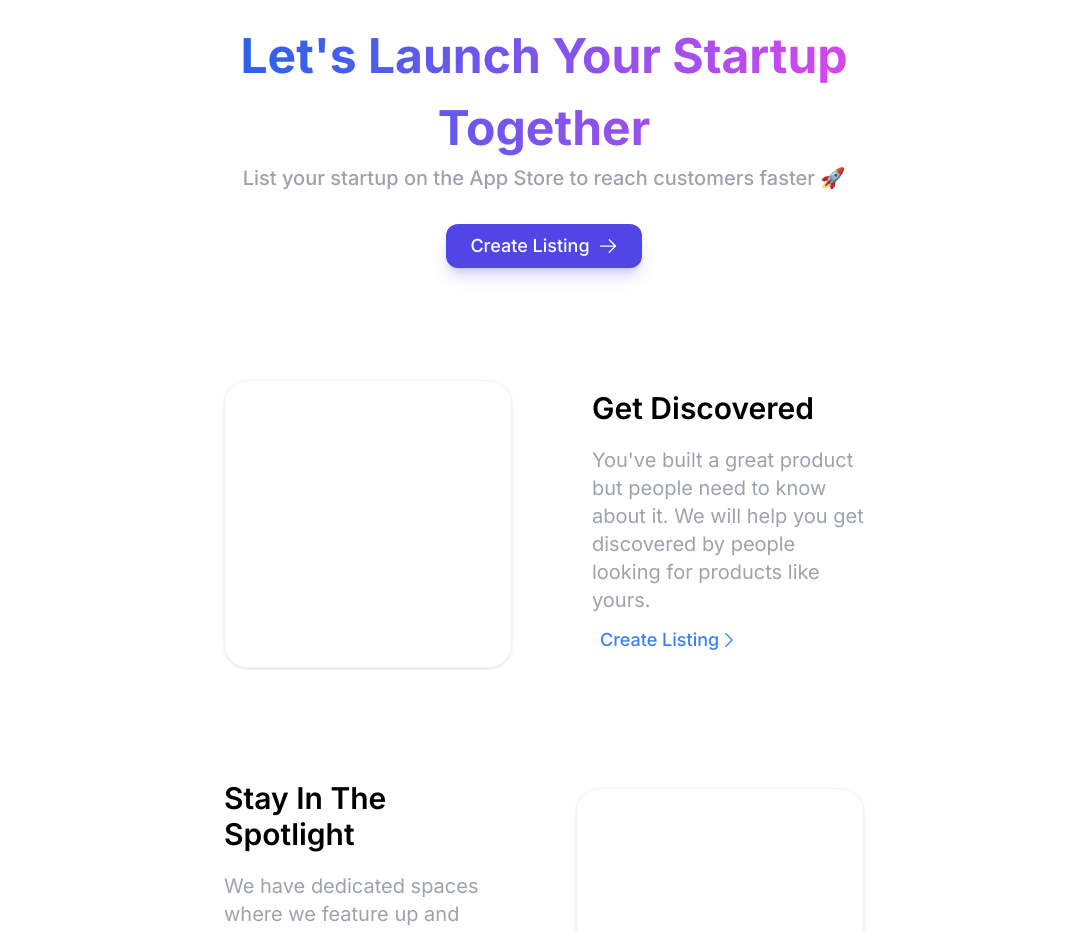
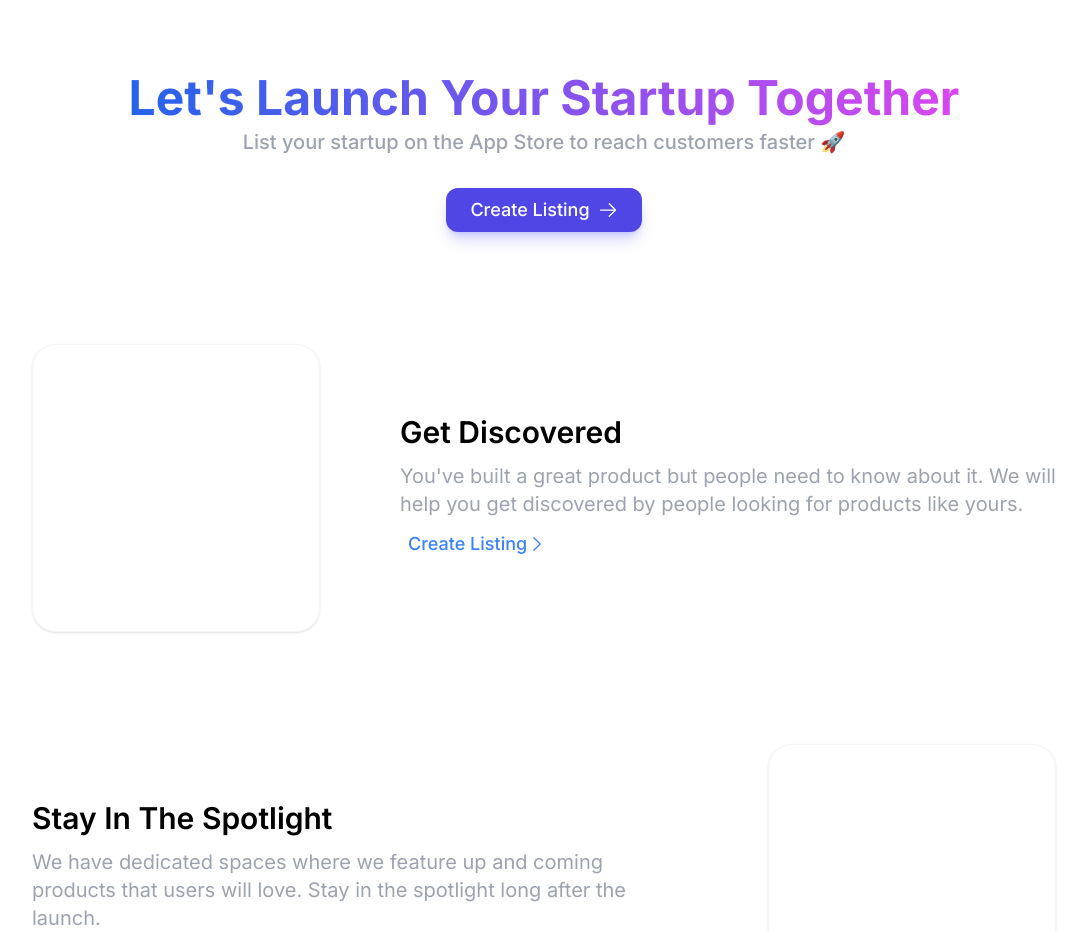
Before and after one commit to hasaansworld/deals-next, a Next.js app: page /add-listing in a window 1280 px wide. Shown: the part 60-992 px from the top of the page, without its empty margins (96-1182 px from the left). Built offline with nearby package versions, Linux system fonts and the light colour scheme.

Commit message:
improved responsiveness

```diff
--- a/app/add-listing/page.jsx
+++ b/app/add-listing/page.jsx
@@ -4,12 +4,12 @@ import FlatButton from '../components/action-button/flat-button';
 
 export default function AddListing() {
 	return (
-		<div className="w-full overflow-auto py-20">
-			<div className="flex w-1/2 mx-auto flex-col items-center">
-				<h1 className="bg-gradient-to-r from-blue-600 to-fuchsia-500 bg-clip-text text-center text-[3rem] font-bold text-transparent">
+		<div className="w-full overflow-auto py-32">
+			<div className="flex 2xl:w-1/2 lg:w-4/5 w-5/6 mx-auto flex-col items-center">
+				<h1 className="bg-gradient-to-r from-blue-600 to-fuchsia-500 bg-clip-text text-center text-[3rem] font-bold text-transparent leading-tight">
 					Let&apos;s Launch Your Startup Together
 				</h1>
-				<p className="text-xl font-medium text-gray-400">List your startup on the App Store to reach customers faster 🚀</p>
+				<p className="text-xl font-medium text-gray-400 text-center">List your startup on the App Store to reach customers faster 🚀</p>
 				<div className="mt-8">
 					<ActionButton text="Create Listing" endIcon={<ArrowRightIcon className='w-5 h-5' />} />
 				</div>
@@ -19,7 +19,7 @@ export default function AddListing() {
 					</div>
 					<div>
 						<h3 className='text-3xl font-semibold'>Get Discovered</h3>
-						<p className='text-xl text-gray-400 mt-5 mb-2'>You&apos;ve built a great product but people need to know about it. We will help you get discovered by people looking for products like yours.</p>
+						<p className='text-xl text-gray-400 mt-3 mb-2'>You&apos;ve built a great product but people need to know about it. We will help you get discovered by people looking for products like yours.</p>
 
 						<FlatButton text="Create Listing" endIcon={<ChevronRightIcon className='w-5 h-5' />} />
 					</div>
@@ -28,7 +28,7 @@ export default function AddListing() {
 				<div className='flex w-full items-center gap-20 mt-28'>
 					<div>
 						<h3 className='text-3xl font-semibold'>Stay In The Spotlight</h3>
-						<p className='text-xl text-gray-400 mt-5 mb-2'>We have dedicated spaces where we feature up and coming products that users will love. Stay in the spotlight long after the launch.</p>
+						<p className='text-xl text-gray-400 mt-3 mb-2'>We have dedicated spaces where we feature up and coming products that users will love. Stay in the spotlight long after the launch.</p>
 						<FlatButton text="Create Listing" endIcon={<ChevronRightIcon className='w-5 h-5' />} />
 					</div>
 					<div className='w-72 h-72 shadow rounded-3xl shrink-0 border border-gray-100'>
```
